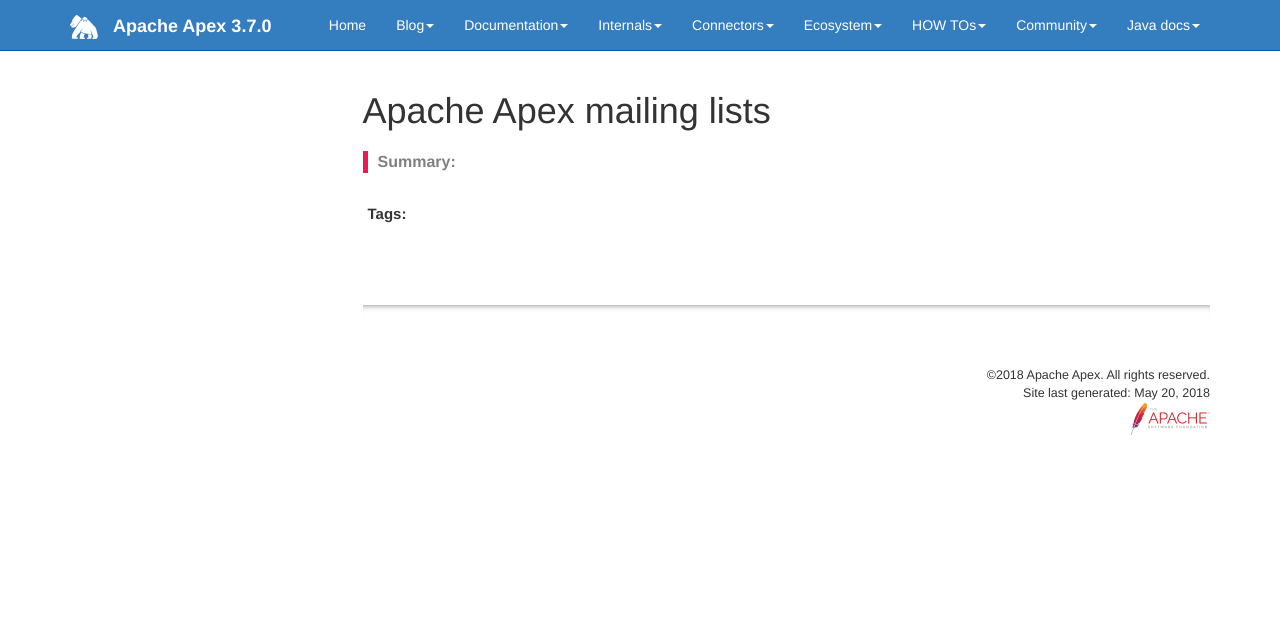
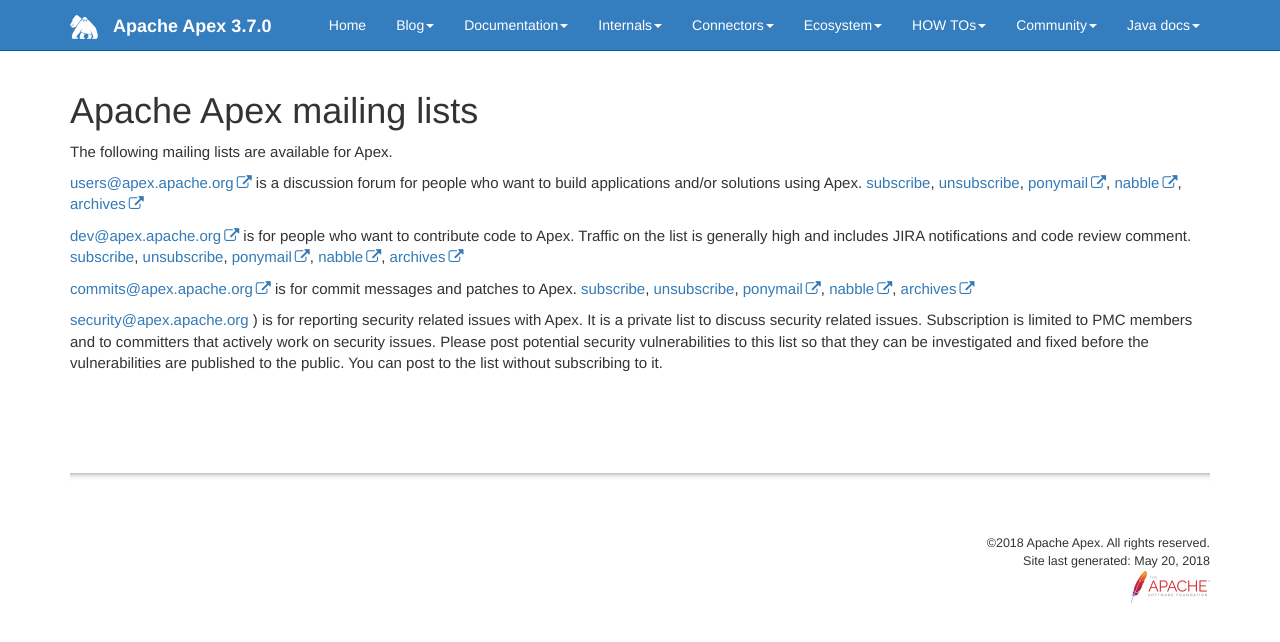
Before and after one commit to apacheapex/apacheapex.github.io, a Jekyll site: the page built from pages/community/mailinglists.md, in a window 1280 px wide. Shown: the top 642 px of the page. Built offline with Jekyll 4.4.1, drawn with Linux system fonts in a browser that asks for light colours; nearby versions of some CDN libraries; comment, search, counter and statistics services are not loaded.

Commit message:
First skeleton

```diff
--- a/pages/community/mailinglists.md
+++ b/pages/community/mailinglists.md
@@ -1,10 +1,19 @@
 ---
 title: Apache Apex mailing lists
-tags: mailing lists
-keywords: mailing lists
-summary: ""
-sidebar:
+hide_sidebar: true
 permalink: mailinglists.html
 folder: community
 topnav: topnav
 ---
+
+The following mailing lists are available for Apex.
+
+[users@apex.apache.org](https://lists.apache.org/list.html?users@apex.apache.org) is a discussion forum for people who want to build applications and/or solutions using Apex. <a href="mailto:users-subscribe@apex.apache.org?Subject=Subscribe">subscribe</a>, <a href="mailto:users-unsubscribe@apex.apache.org">unsubscribe</a>,  [ponymail](https://lists.apache.org/list.html?users@apex.apache.org), [nabble](https://s.apache.org/apex-users), [archives]( https://mail-archives.apache.org/mod_mbox/apex-users/)
+
+
+[dev@apex.apache.org](https://lists.apache.org/list.html?dev@apex.apache.org) is for people who want to contribute code to Apex. Traffic on the list is generally high and includes JIRA notifications and code review comment. <a href="mailto:dev-subscribe@apex.apache.org?Subject=Subscribe">subscribe</a>, <a href="mailto:dev-unsubscribe@apex.apache.org">unsubscribe</a>,  [ponymail](https://lists.apache.org/list.html?dev@apex.apache.org), [nabble](https://s.apache.org/apex-dev), [archives]( https://mail-archives.apache.org/mod_mbox/apex-dev/)
+
+
+[commits@apex.apache.org](https://lists.apache.org/list.html?commits@apex.apache.org) is for commit messages and patches to Apex.  <a href="mailto:commits-subscribe@apex.apache.org?Subject=Subscribe">subscribe</a>, <a href="mailto:commits-unsubscribe@apex.apache.org">unsubscribe</a>,  [ponymail](https://lists.apache.org/list.html?commits@apex.apache.org), [nabble](https://s.apache.org/apex-commits), [archives]( https://mail-archives.apache.org/mod_mbox/apex-commits/)
+
+<a href="mailto:security@apex.apache.org">security@apex.apache.org</a> ) is for reporting security related issues with Apex. It is a private list to discuss security related issues. Subscription is limited to PMC members and to committers that actively work on security issues. Please post potential security vulnerabilities to this list so that they can be investigated and fixed before the vulnerabilities are published to the public. You can post to the list without subscribing to it.
```
Also changed, not shown: _data/topnav.yml (+9 -3 lines).
